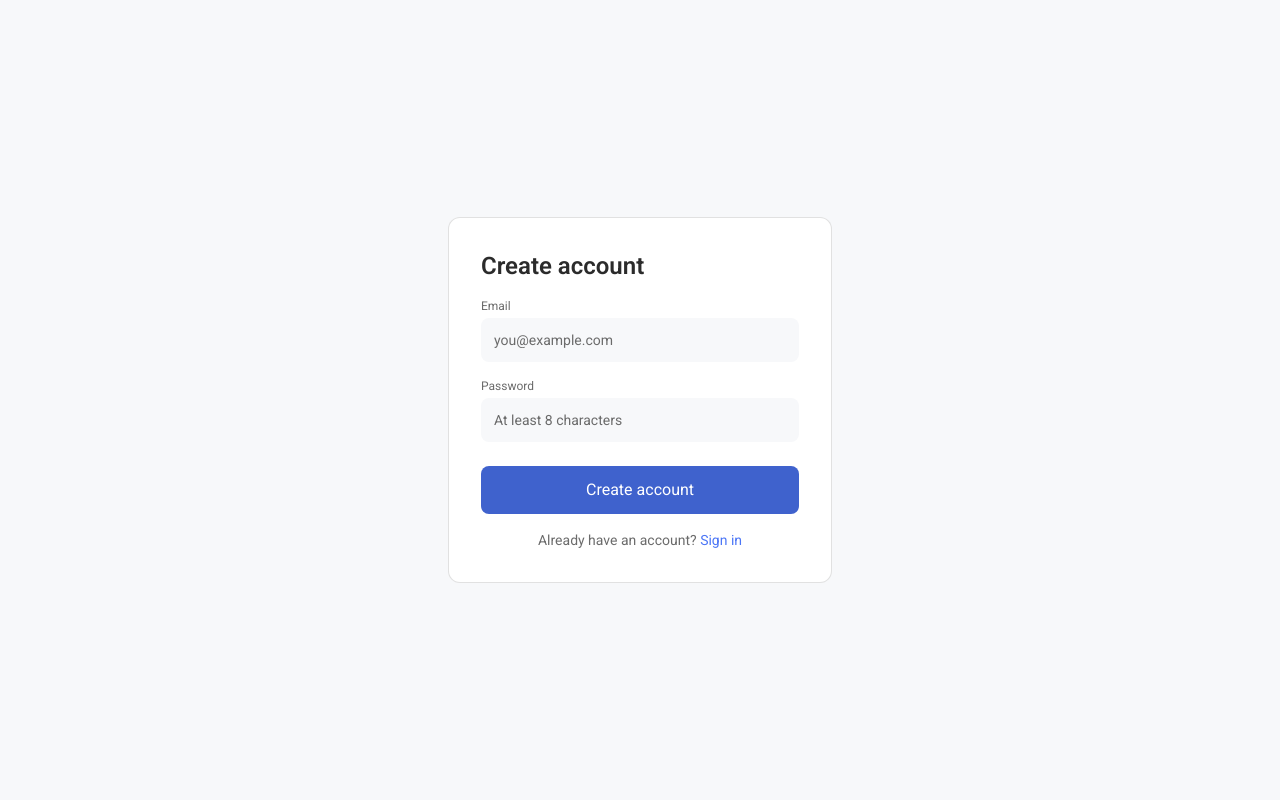
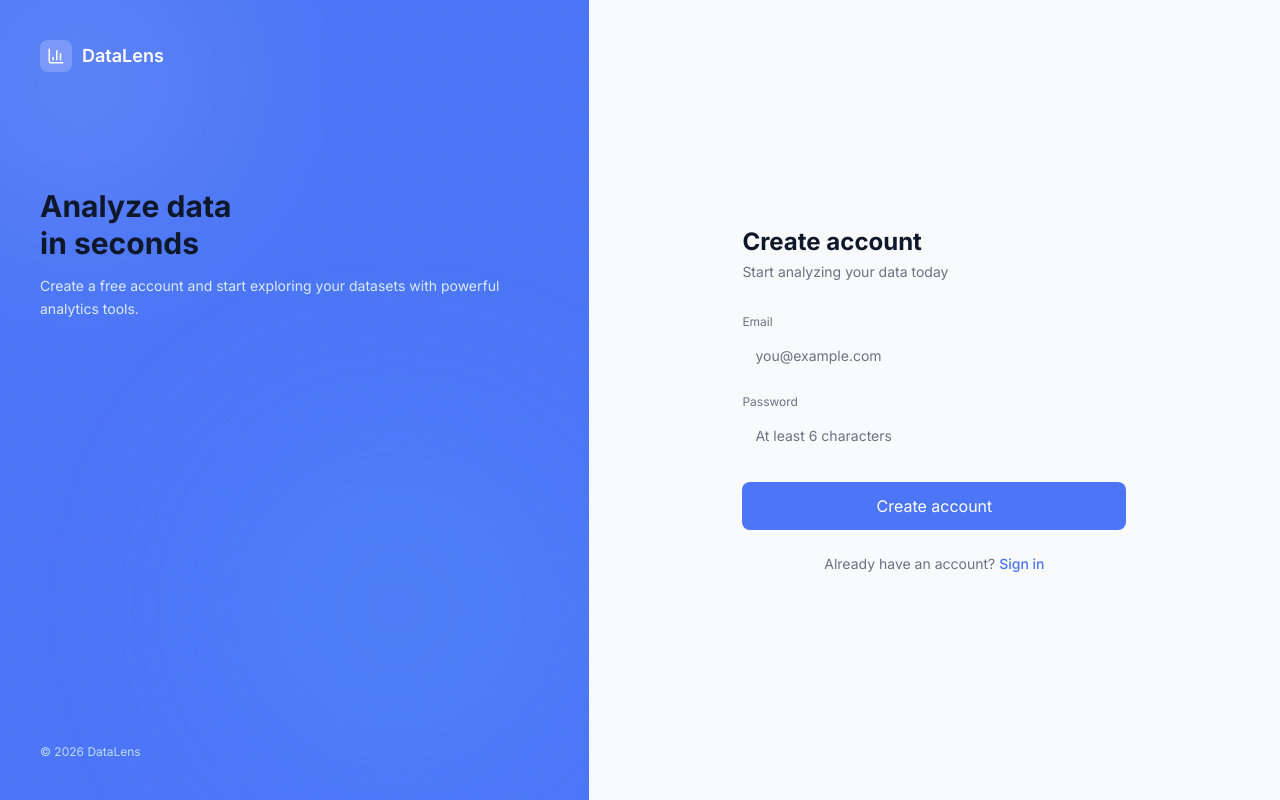
Before and after one commit to tsukanovSerhii/dashboard__statistic, a Next.js app in the folder frontend/: page /register in a window 1280 px wide. Built offline with nearby package versions, Linux system fonts and the light colour scheme; no server answers.

Commit message:
Redesign: new typography/colors, split-screen auth, mobile sidebar drawer, responsive topbar

```diff
--- a/frontend/app/globals.css
+++ b/frontend/app/globals.css
@@ -1,64 +1,105 @@
-@import url('https://fonts.googleapis.com/css2?family=Roboto:ital,wght@0,100..900;1,100..900&display=swap');
+@import url('https://fonts.googleapis.com/css2?family=Inter:wght@300;400;500;600;700&display=swap');
 
 @import 'tailwindcss';
 
-/* enables dark theme via .dark class on <html> (not the system one) */
 @custom-variant dark (&:where(.dark, .dark *));
 
 @theme {
 	--color-primary: #4c76f6;
+	--color-primary-dark: #3a5fd4;
 	--color-secondary: #00d08a;
-	--color-gray: #333333;
-	--color-light-gray: #6b6b6b;
-	--color-error: #ff5c5c;
-	--color-warning: #ffb93d;
-	--color-background: #f7f8fa;
+	--color-gray: #1a1a2e;
+	--color-light-gray: #6b7280;
+	--color-error: #ef4444;
+	--color-warning: #f59e0b;
+	--color-background: #f8fafc;
 	--color-surface: #ffffff;
-	--color-title: #2b2b2b;
+	--color-border: #e2e8f0;
+	--color-title: #0f172a;
 
-	--color-btn: #3f62cd;
-	--color-btn-hover: #334fa4;
+	--color-btn: #4c76f6;
+	--color-btn-hover: #3a5fd4;
 	--color-btn-pressed: #6a8df7;
-	--color-btn-disabled: #cecece;
+	--color-btn-disabled: #cbd5e1;
 
-	--font-main: 'Roboto', sans-serif;
+	--font-main: 'Inter', sans-serif;
 }
 
-/* dark theme: override the same tokens with different values */
 .dark {
-	--color-gray: #e7e7ea;
-	--color-light-gray: #9a9aa5;
-	--color-background: #15151b;
-	--color-surface: #1e1e27;
-	--color-title: #e7e7ea;
+	--color-gray: #e2e8f0;
+	--color-light-gray: #94a3b8;
+	--color-background: #0f0f1a;
+	--color-surface: #1a1a2e;
+	--color-border: #2d2d4a;
+	--color-title: #f1f5f9;
 }
 
-/* Custom global styles can be added here */
 body {
 	@apply bg-background text-gray font-main min-h-screen;
+	font-feature-settings: 'cv11', 'ss01';
+	-webkit-font-smoothing: antialiased;
 }
 
-/* Page fade-in */
-@keyframes fade-up {
-	from {
-		opacity: 0;
-		transform: translateY(8px);
-	}
-	to {
-		opacity: 1;
-		transform: translateY(0);
-	}
+/* Dot grid background */
+.bg-dot-grid {
+	background-image: radial-gradient(circle, var(--color-light-gray) 1px, transparent 1px);
+	background-size: 24px 24px;
+	opacity: 0.18;
 }
 
-.animate-fade-up {
-	animation: fade-up 0.3s ease-out both;
+/* Gradient orbs */
+.orb {
+	position: absolute;
+	border-radius: 9999px;
+	filter: blur(80px);
+	pointer-events: none;
 }
 
-h1,
-h2,
-h3,
-h4,
-h5,
-h6 {
-	@apply text-title;
+/* Glassmorphism card */
+.glass {
+	background: rgba(255, 255, 255, 0.7);
+	backdrop-filter: blur(12px);
+	-webkit-backdrop-filter: blur(12px);
+	border: 1px solid rgba(255, 255, 255, 0.5);
 }
+.dark .glass {
+	background: rgba(26, 26, 46, 0.75);
+	border-color: rgba(255, 255, 255, 0.06);
+}
+
+/* Animations */
+@keyframes fade-up {
+	from { opacity: 0; transform: translateY(10px); }
+	to   { opacity: 1; transform: translateY(0); }
+}
+@keyframes fade-in {
+	from { opacity: 0; }
+	to   { opacity: 1; }
+}
+@keyframes slide-in-left {
+	from { opacity: 0; transform: translateX(-16px); }
+	to   { opacity: 1; transform: translateX(0); }
+}
+@keyframes float {
+	0%, 100% { transform: translateY(0px); }
+	50%       { transform: translateY(-8px); }
+}
+
+.animate-fade-up       { animation: fade-up 0.35s ease-out both; }
+.animate-fade-in       { animation: fade-in 0.25s ease-out both; }
+.animate-slide-left    { animation: slide-in-left 0.3s ease-out both; }
+.animate-float         { animation: float 4s ease-in-out infinite; }
+
+/* Staggered children */
+.stagger > *:nth-child(1) { animation-delay: 0ms; }
+.stagger > *:nth-child(2) { animation-delay: 60ms; }
+.stagger > *:nth-child(3) { animation-delay: 120ms; }
+.stagger > *:nth-child(4) { animation-delay: 180ms; }
+
+h1, h2, h3, h4, h5, h6 { @apply text-title; }
+
+/* Scrollbar */
+::-webkit-scrollbar       { width: 6px; height: 6px; }
+::-webkit-scrollbar-track { background: transparent; }
+::-webkit-scrollbar-thumb { @apply bg-light-gray/30 rounded-full; }
+::-webkit-scrollbar-thumb:hover { @apply bg-light-gray/50; }
--- a/frontend/app/login/page.tsx
+++ b/frontend/app/login/page.tsx
@@ -4,9 +4,17 @@ import { Button } from '@/components/ui/Button'
 import { Input } from '@/components/ui/Input'
 import { login } from '@/lib/api/auth'
 import axios from 'axios'
+import { BarChart3, FileSearch, Shield, Zap } from 'lucide-react'
 import Link from 'next/link'
 import { useRouter } from 'next/navigation'
 import { useState } from 'react'
+
+const features = [
+	{ icon: BarChart3, title: 'Column analytics', desc: 'Type detection, nulls, unique values' },
+	{ icon: FileSearch, title: 'Content browser', desc: 'Search across all rows instantly' },
+	{ icon: Zap, title: 'Instant parsing', desc: 'CSV, XLSX and JSON supported' },
+	{ icon: Shield, title: 'Secure', desc: 'JWT auth with refresh tokens' },
+]
 
 export default function LoginPage() {
 	const router = useRouter()
@@ -23,7 +31,6 @@ export default function LoginPage() {
 			await login(email, password)
 			router.push('/dashboard')
 		} catch (err) {
-			// show the backend error message if available
 			if (axios.isAxiosError(err)) {
 				setError(err.response?.data?.error ?? 'Login failed')
 			} else {
@@ -35,51 +42,81 @@ export default function LoginPage() {
 	}
 
 	return (
-		<div className="flex min-h-screen items-center justify-center p-6">
-			<form
-				onSubmit={handleSubmit}
-				className="flex w-full max-w-sm flex-col gap-4 rounded-xl border border-light-gray/20 bg-surface p-8"
-			>
-				<h1 className="text-2xl font-semibold">Sign in</h1>
+		<div className="flex min-h-screen">
+			{/* Left — branding panel */}
+			<div className="relative hidden flex-col justify-between overflow-hidden bg-primary p-10 lg:flex lg:w-[46%]">
+				<div className="absolute inset-0 bg-dot-grid" />
+				<div className="orb h-72 w-72 bg-white/10 -top-16 -left-16" />
+				<div className="orb h-96 w-96 bg-blue-400/20 bottom-0 right-0" />
 
+				<div className="relative z-10 flex items-center gap-2.5">
+					<div className="flex h-8 w-8 items-center justify-center rounded-lg bg-white/20">
+						<BarChart3 size={18} className="text-white" />
+					</div>
+					<span className="text-lg font-semibold text-white">DataLens</span>
+				</div>
+
+				<div className="relative z-10 space-y-8">
+					<div>
+						<h2 className="text-3xl font-bold leading-tight text-white">
+							Turn raw data<br />into insights
+						</h2>
+						<p className="mt-3 text-sm leading-relaxed text-blue-100">
+							Upload any tabular file and explore analytics, column stats, and content — right in the browser.
+						</p>
+					</div>
+					<div className="stagger grid gap-3">
+						{features.map(f => (
+							<div key={f.title} className="animate-fade-up flex items-start gap-3 rounded-xl bg-white/10 px-4 py-3">
+								<div className="mt-0.5 flex h-7 w-7 shrink-0 items-center justify-center rounded-lg bg-white/20">
+									<f.icon size={14} className="text-white" />
+								</div>
+								<div>
+									<p className="text-sm font-medium text-white">{f.title}</p>
+									<p className="text-xs text-blue-200">{f.desc}</p>
+								</div>
+							</div>
+						))}
+					</div>
+				</div>
+
+				<p className="relative z-10 text-xs text-blue-200">© {new Date().getFullYear()} DataLens</p>
+			</div>
+
+			{/* Right — form */}
+			<div className="flex flex-1 flex-col items-center justify-center bg-background px-6 py-12">
+				<div className="w-full max-w-sm animate-fade-up">
+					<div className="mb-8 flex items-center gap-2 lg:hidden">
+						<div className="flex h-8 w-8 items-center justify-center rounded-lg bg-primary">
+							<BarChart3 size={16} className="text-white" />
+						</div>
+						<span className="text-lg font-semibold">DataLens</span>
+					</div>
+
+					<h1 className="text-2xl font-bold">Welcome back</h1>
+					<p className="mt-1 text-sm text-light-gray">Sign in to your account</p>
+
+					<form onSubmit={handleSubmit} className="mt-8 flex flex-col gap-4">
 						{error && (
-					<p className="rounded-lg bg-error/10 px-3 py-2 text-sm text-error">
+							<div className="rounded-lg border border-error/20 bg-error/10 px-3 py-2.5 text-sm text-error">
 								{error}
-					</p>
+							</div>
 						)}
-
-				<Input
-					label="Email"
-					type="email"
-					placeholder="you@example.com"
-					value={email}
-					onChange={e => setEmail(e.target.value)}
-					required
-				/>
-				<Input
-					label="Password"
-					type="password"
-					placeholder="••••••••"
-					value={password}
-					onChange={e => setPassword(e.target.value)}
-					required
-				/>
-
-				<Button
-					type="submit"
-					disable={loading}
-					className="mt-2 w-full rounded-lg"
-				>
+						<Input label="Email" type="email" placeholder="you@example.com" value={email} onChange={e => setEmail(e.target.value)} required />
+						<Input label="Password" type="password" placeholder="••••••••" value={password} onChange={e => setPassword(e.target.value)} required />
+						<Button type="submit" disabled={loading} className="mt-2 w-full">
 							{loading ? 'Signing in…' : 'Sign in'}
 						</Button>
+					</form>
 
-				<p className="text-center text-sm text-light-gray">
+					<p className="mt-6 text-center text-sm text-light-gray">
 						No account?{' '}
-					<Link href="/register" className="text-primary">
-						Register
+						<Link href="/register" className="font-medium text-primary hover:underline">
+							Create one
 						</Link>
 					</p>
-			</form>
+				</div>
+			</div>
 		</div>
 	)
 }
--- a/frontend/app/register/page.tsx
+++ b/frontend/app/register/page.tsx
@@ -4,9 +4,17 @@ import { Button } from '@/components/ui/Button'
 import { Input } from '@/components/ui/Input'
 import { register } from '@/lib/api/auth'
 import axios from 'axios'
+import { BarChart3, FileSearch, Shield, Zap } from 'lucide-react'
 import Link from 'next/link'
 import { useRouter } from 'next/navigation'
 import { useState } from 'react'
+
+const features = [
+	{ icon: BarChart3, title: 'Column analytics', desc: 'Type detection, nulls, unique values' },
+	{ icon: FileSearch, title: 'Content browser', desc: 'Search across all rows instantly' },
+	{ icon: Zap, title: 'Instant parsing', desc: 'CSV, XLSX and JSON supported' },
+	{ icon: Shield, title: 'Secure', desc: 'JWT auth with refresh tokens' },
+]
 
 export default function RegisterPage() {
 	const router = useRouter()
@@ -34,51 +42,81 @@ export default function RegisterPage() {
 	}
 
 	return (
-		<div className="flex min-h-screen items-center justify-center p-6">
-			<form
-				onSubmit={handleSubmit}
-				className="flex w-full max-w-sm flex-col gap-4 rounded-xl border border-light-gray/20 bg-surface p-8"
-			>
-				<h1 className="text-2xl font-semibold">Create account</h1>
+		<div className="flex min-h-screen">
+			{/* Left — branding panel */}
+			<div className="relative hidden flex-col justify-between overflow-hidden bg-primary p-10 lg:flex lg:w-[46%]">
+				<div className="absolute inset-0 bg-dot-grid" />
+				<div className="orb h-72 w-72 bg-white/10 -top-16 -left-16" />
+				<div className="orb h-96 w-96 bg-blue-400/20 bottom-0 right-0" />
 
+				<div className="relative z-10 flex items-center gap-2.5">
+					<div className="flex h-8 w-8 items-center justify-center rounded-lg bg-white/20">
+						<BarChart3 size={18} className="text-white" />
+					</div>
+					<span className="text-lg font-semibold text-white">DataLens</span>
+				</div>
+
+				<div className="relative z-10 space-y-8">
+					<div>
+						<h2 className="text-3xl font-bold leading-tight text-white">
+							Analyze data<br />in seconds
+						</h2>
+						<p className="mt-3 text-sm leading-relaxed text-blue-100">
+							Create a free account and start exploring your datasets with powerful analytics tools.
+						</p>
+					</div>
+					<div className="stagger grid gap-3">
+						{features.map(f => (
+							<div key={f.title} className="animate-fade-up flex items-start gap-3 rounded-xl bg-white/10 px-4 py-3">
+								<div className="mt-0.5 flex h-7 w-7 shrink-0 items-center justify-center rounded-lg bg-white/20">
+									<f.icon size={14} className="text-white" />
+								</div>
+								<div>
+									<p className="text-sm font-medium text-white">{f.title}</p>
+									<p className="text-xs text-blue-200">{f.desc}</p>
+								</div>
+							</div>
+						))}
+					</div>
+				</div>
+
+				<p className="relative z-10 text-xs text-blue-200">© {new Date().getFullYear()} DataLens</p>
+			</div>
+
+			{/* Right — form */}
+			<div className="flex flex-1 flex-col items-center justify-center bg-background px-6 py-12">
+				<div className="w-full max-w-sm animate-fade-up">
+					<div className="mb-8 flex items-center gap-2 lg:hidden">
+						<div className="flex h-8 w-8 items-center justify-center rounded-lg bg-primary">
+							<BarChart3 size={16} className="text-white" />
+						</div>
+						<span className="text-lg font-semibold">DataLens</span>
+					</div>
+
+					<h1 className="text-2xl font-bold">Create account</h1>
+					<p className="mt-1 text-sm text-light-gray">Start analyzing your data today</p>
+
+					<form onSubmit={handleSubmit} className="mt-8 flex flex-col gap-4">
 						{error && (
-					<p className="rounded-lg bg-error/10 px-3 py-2 text-sm text-error">
+							<div className="rounded-lg border border-error/20 bg-error/10 px-3 py-2.5 text-sm text-error">
 								{error}
-					</p>
+							</div>
 						)}
-
-				<Input
-					label="Email"
-					type="email"
-					placeholder="you@example.com"
-					value={email}
-					onChange={e => setEmail(e.target.value)}
-					required
-				/>
-				<Input
-					label="Password"
-					type="password"
-					placeholder="At least 8 characters"
-					value={password}
-					onChange={e => setPassword(e.target.value)}
-					required
-				/>
-
-				<Button
-					type="submit"
-					disable={loading}
-					className="mt-2 w-full rounded-lg"
-				>
+						<Input label="Email" type="email" placeholder="you@example.com" value={email} onChange={e => setEmail(e.target.value)} required />
+						<Input label="Password" type="password" placeholder="At least 6 characters" value={password} onChange={e => setPassword(e.target.value)} required />
+						<Button type="submit" disabled={loading} className="mt-2 w-full">
 							{loading ? 'Creating…' : 'Create account'}
 						</Button>
+					</form>
 
-				<p className="text-center text-sm text-light-gray">
+					<p className="mt-6 text-center text-sm text-light-gray">
 						Already have an account?{' '}
-					<Link href="/login" className="text-primary">
+						<Link href="/login" className="font-medium text-primary hover:underline">
 							Sign in
 						</Link>
 					</p>
-			</form>
+				</div>
+			</div>
 		</div>
 	)
 }
--- a/frontend/components/layout/Sidebar.tsx
+++ b/frontend/components/layout/Sidebar.tsx
@@ -6,13 +6,15 @@ import { useThemeStore } from '@/lib/stores/theme.store'
 import { cn } from '@/lib/utils'
 import { User } from '@/types'
 import {
+	BarChart3,
 	ChartNoAxesColumnIncreasing,
 	ChevronsLeft,
 	LayoutDashboardIcon,
 	LogOut,
 	Moon,
 	SettingsIcon,
-	Sun
+	Sun,
+	X
 } from 'lucide-react'
 import Link from 'next/link'
 import { usePathname, useRouter } from 'next/navigation'
@@ -20,19 +22,13 @@ import { Avatar } from '../ui/Avatar'
 
 const navigation = [
 	{ name: 'Dashboard', href: '/dashboard', icon: LayoutDashboardIcon },
-	{
-		name: 'Analytics',
-		href: '/dashboard/analytics',
-		icon: ChartNoAxesColumnIncreasing
-	},
-	{ name: 'Settings', href: '/dashboard/settings', icon: SettingsIcon }
+	{ name: 'Analytics', href: '/dashboard/analytics', icon: ChartNoAxesColumnIncreasing },
+	{ name: 'Settings', href: '/dashboard/settings', icon: SettingsIcon },
 ]
 
-type Props = {
-	user: User
-}
+type Props = { user: User; mobileOpen?: boolean; onMobileClose?: () => void }
 
-export const Sidebar = ({ user }: Props) => {
+export const Sidebar = ({ user, mobileOpen = false, onMobileClose }: Props) => {
 	const pathname = usePathname()
 	const router = useRouter()
 	const logout = useAuthStore(state => state.logout)
@@ -47,76 +43,82 @@ export const Sidebar = ({ user }: Props) => {
 		router.replace('/login')
 	}
 
-	// shared classes for a clickable row (nav link / menu button)
+	const handleNavClick = () => {
+		onMobileClose?.()
+	}
+
 	const rowClass = (active = false, danger = false) =>
 		cn(
-			'flex items-center gap-2 rounded-md py-2.5 text-sm font-medium transition-colors',
-			collapsed ? 'justify-center px-0' : 'px-2',
+			'flex items-center gap-3 rounded-xl py-2.5 text-sm font-medium transition-all duration-150',
+			collapsed ? 'justify-center px-2' : 'px-3',
 			danger
-				? 'text-error hover:bg-error/5'
+				? 'text-error hover:bg-error/8'
 				: active
-					? 'bg-primary/10 text-primary'
-					: 'text-gray hover:bg-primary/5'
+					? 'bg-primary text-white shadow-sm shadow-primary/30'
+					: 'text-light-gray hover:bg-primary/8 hover:text-gray'
 		)
 
-	return (
-		<aside
-			className={cn(
-				'flex h-screen flex-col border-r border-light-gray/20 py-4 transition-all duration-300',
-				collapsed ? 'w-20 px-3' : 'w-64 px-6'
+	const sidebarContent = (
+		<div className={cn(
+			'flex h-full flex-col py-5 transition-all duration-300',
+			collapsed ? 'px-3' : 'px-4'
+		)}>
+			{/* Logo + toggle */}
+			<div className={cn('flex items-center mb-6', collapsed ? 'justify-center' : 'justify-between px-1')}>
+				{!collapsed && (
+					<div className="flex items-center gap-2">
+						<div className="flex h-7 w-7 items-center justify-center rounded-lg bg-primary">
+							<BarChart3 size={14} className="text-white" />
+						</div>
+						<span className="font-semibold text-title">DataLens</span>
+					</div>
 				)}
+				<div className="flex items-center gap-1">
+					{/* mobile close */}
+					{mobileOpen && (
+						<button
+							type="button"
+							onClick={onMobileClose}
+							className="rounded-lg p-1.5 text-light-gray hover:bg-primary/8 hover:text-gray lg:hidden"
 						>
-			{/* logo + collapse toggle */}
-			<div
-				className={cn(
-					'flex items-center',
-					collapsed ? 'justify-center' : 'justify-between'
+							<X size={16} />
+						</button>
 					)}
-			>
-				{!collapsed && (
-					<img
-						src="/logo.svg"
-						alt="Logoipsum"
-						className={cn(
-							'h-8 w-auto transition-[filter]',
-							isDark && 'brightness-0 invert'
-						)}
-					/>
-				)}
+					{/* desktop collapse */}
 					<button
 						type="button"
 						onClick={toggleSidebar}
 						aria-label={collapsed ? 'Expand sidebar' : 'Collapse sidebar'}
-					className="rounded-md p-1 text-light-gray transition-colors hover:bg-primary/5 hover:text-gray"
+						className="hidden rounded-lg p-1.5 text-light-gray hover:bg-primary/8 hover:text-gray lg:block"
 					>
 						<ChevronsLeft
-						size={18}
-						className={cn('transition-transform', collapsed && 'rotate-180')}
+							size={16}
+							className={cn('transition-transform duration-300', collapsed && 'rotate-180')}
 						/>
 					</button>
 				</div>
+			</div>
 
-			<nav className="mt-6">
+			{/* Nav */}
+			<nav className="flex-1">
 				{!collapsed && (
-					<h2 className="mb-4 px-2 text-sm tracking-wider text-light-gray">
-						Main
-					</h2>
+					<p className="mb-2 px-3 text-[11px] font-semibold uppercase tracking-widest text-light-gray/70">
+						Menu
+					</p>
 				)}
-				<ul className="space-y-3">
+				<ul className="space-y-1">
 					{navigation.map(item => {
 						const isActive = pathname === item.href
 						return (
 							<li key={item.name}>
 								<Link
 									href={item.href}
+									onClick={handleNavClick}
 									title={collapsed ? item.name : undefined}
 									className={rowClass(isActive)}
 								>
-									<item.icon
-										size={20}
-										className="shrink-0"
-									/>
-									{!collapsed && item.name}
+									<item.icon size={18} className="shrink-0" />
+									{!collapsed && <span>{item.name}</span>}
 								</Link>
 							</li>
 						)
@@ -124,68 +126,73 @@ export const Sidebar = ({ user }: Props) => {
 				</ul>
 			</nav>
 
-			<div className="mt-auto">
+			{/* Bottom */}
+			<div className="space-y-1">
 				{!collapsed && (
-					<h2 className="mb-4 px-2 text-sm tracking-wider text-light-gray">
-						Other menu
-					</h2>
+					<p className="mb-2 px-3 text-[11px] font-semibold uppercase tracking-widest text-light-gray/70">
+						Preferences
+					</p>
 				)}
-				<ul className="space-y-3">
-					<li>
 				<button
 					type="button"
 					onClick={toggleTheme}
 					title={collapsed ? (isDark ? 'Light mode' : 'Dark mode') : undefined}
 					className={cn(rowClass(), 'w-full')}
 				>
-							{isDark ? (
-								<Sun
-									size={20}
-									className="shrink-0"
-								/>
-							) : (
-								<Moon
-									size={20}
-									className="shrink-0"
-								/>
-							)}
+					{isDark
+						? <Sun size={18} className="shrink-0" />
+						: <Moon size={18} className="shrink-0" />
+					}
 					{!collapsed && (isDark ? 'Light mode' : 'Dark mode')}
 				</button>
-					</li>
-					<li>
 				<button
 					type="button"
 					onClick={handleLogout}
 					title={collapsed ? 'Logout' : undefined}
 					className={cn(rowClass(false, true), 'w-full')}
 				>
-							<LogOut
-								size={20}
-								className="shrink-0"
-							/>
+					<LogOut size={18} className="shrink-0" />
 					{!collapsed && 'Logout'}
 				</button>
-					</li>
-				</ul>
 
-				<div
-					className={cn(
-						'mt-4 flex items-center border-t border-light-gray/20 pt-4',
-						collapsed ? 'justify-center' : 'gap-3'
-					)}
-				>
-					<Avatar
-						name={user.name}
-						src={user.imgSrc || null}
-					/>
+				<div className={cn(
+					'mt-3 flex items-center border-t border-light-gray/15 pt-3',
+					collapsed ? 'justify-center' : 'gap-3 px-1'
+				)}>
+					<Avatar name={user.name} src={user.imgSrc || null} />
 					{!collapsed && (
-						<div className="flex flex-col">
-							<span className="text-sm font-medium text-gray">{user.name}</span>
-							<span className="text-xs text-light-gray">Product designer</span>
+						<div className="min-w-0 flex flex-col">
+							<span className="truncate text-sm font-medium text-title">{user.name}</span>
+							<span className="text-xs text-light-gray">Free plan</span>
 						</div>
 					)}
 				</div>
 			</div>
+		</div>
+	)
+
+	return (
+		<>
+			{/* Desktop sidebar */}
+			<aside className={cn(
+				'hidden h-screen shrink-0 border-r border-light-gray/15 bg-surface transition-all duration-300 lg:flex lg:flex-col',
+				collapsed ? 'w-17' : 'w-60'
+			)}>
+				{sidebarContent}
 			</aside>
+
+			{/* Mobile drawer overlay */}
+			{mobileOpen && (
+				<div className="fixed inset-0 z-40 lg:hidden">
+					<div
+						className="absolute inset-0 bg-black/40 backdrop-blur-sm animate-fade-in"
+						onClick={onMobileClose}
+					/>
+					<aside className="absolute left-0 top-0 h-full w-64 bg-surface shadow-2xl animate-slide-left">
+						{sidebarContent}
+					</aside>
+				</div>
+			)}
+		</>
 	)
 }
```
Also changed, not shown: frontend/app/dashboard/layout.tsx (+13 -14 lines), frontend/components/layout/Topbar.tsx (+30 -13 lines). Lines whose indentation alone changed are shown as unchanged.
